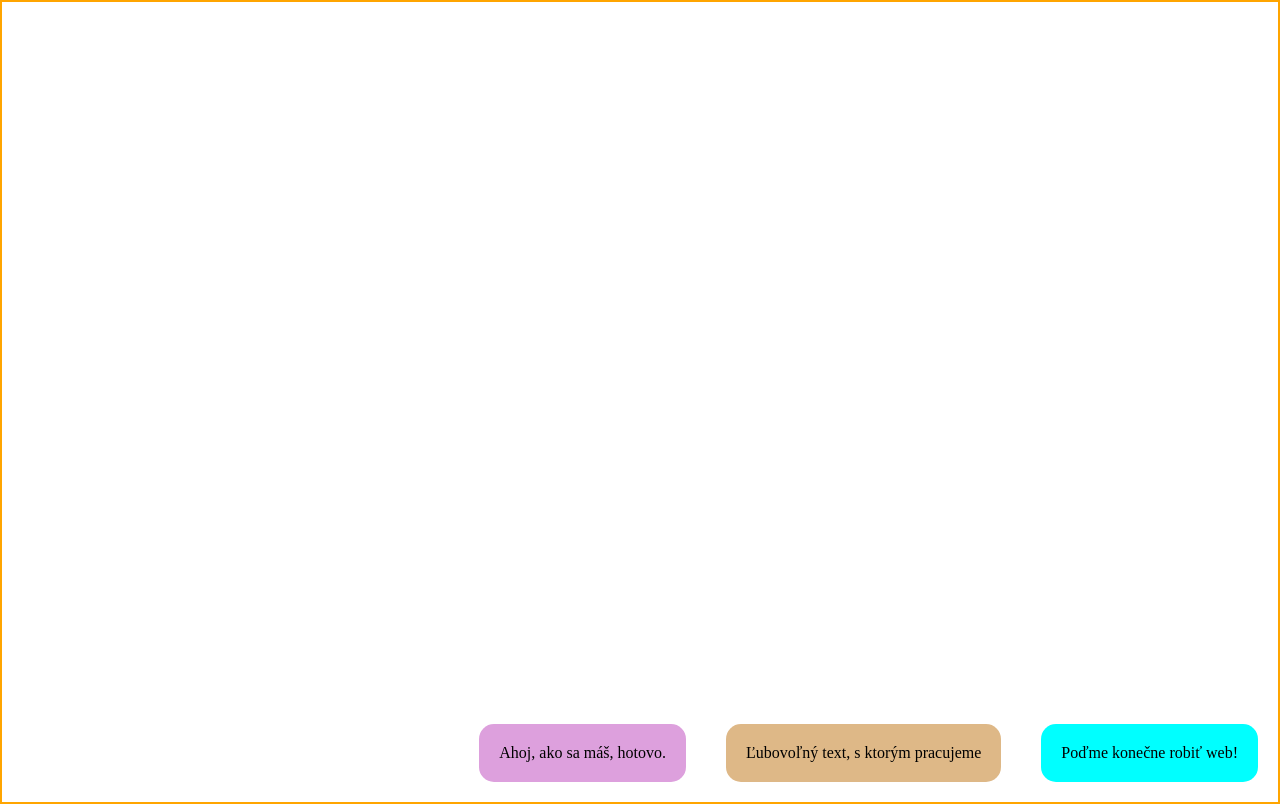
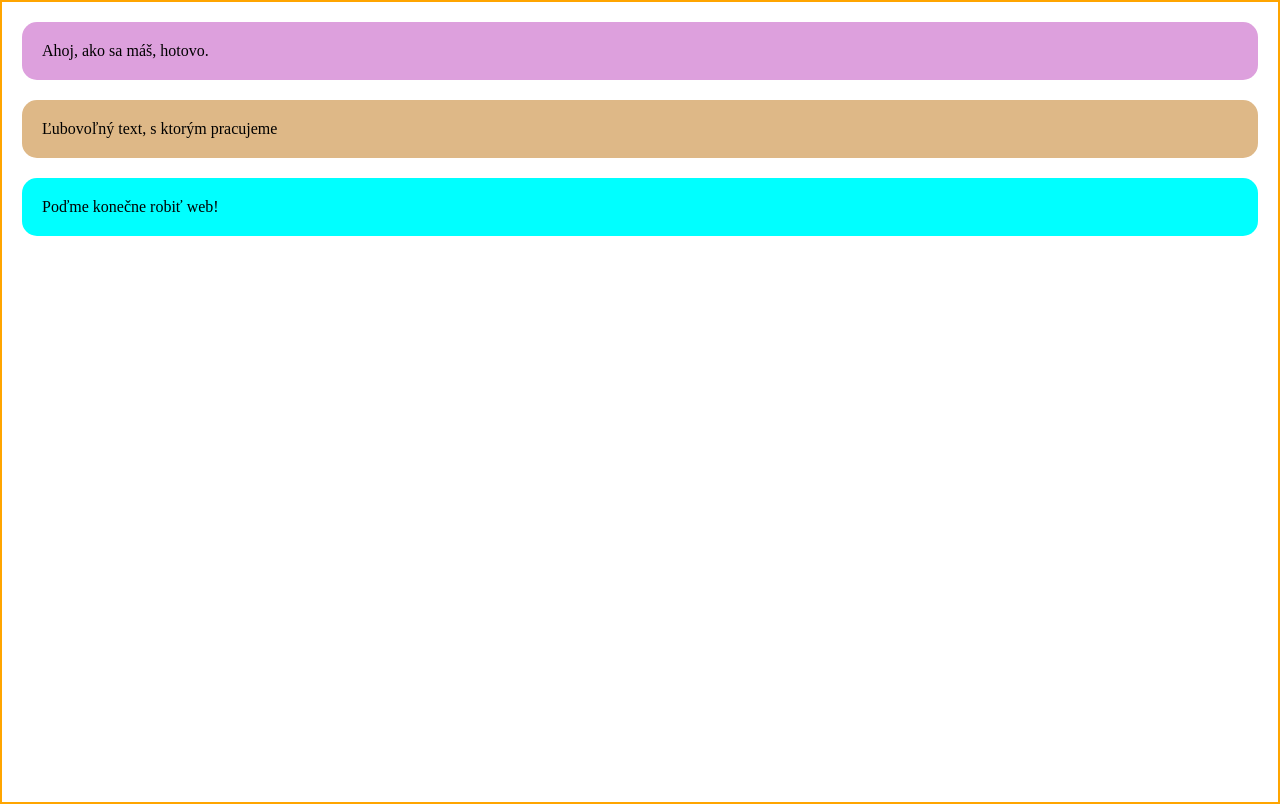
Before and after one commit to srandykopec/gdm-greg, a plain HTML site: page 08_flex/index.html in a window 1280 px wide. Drawn offline with Linux system fonts and the light colour scheme.

Commit message:
.
Signed-off-by: srandykopec <jozef.vyucba@gmail.com>

```diff
--- a/08_flex/style.css
+++ b/08_flex/style.css
@@ -9,10 +9,7 @@ main{
     height: 100%;
     margin: 0;
     border: 2px orange solid;
-    display: flex;
-    flex-direction: row;
-justify-content: flex-end;
-align-items: flex-end;
+
 
 
 }
```
